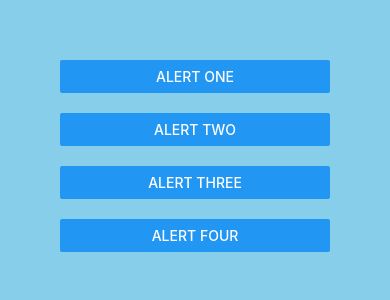
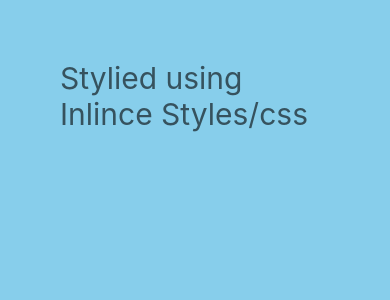
Before and after one commit to muazimmaqbool/React-Native-Tutorials, a React Native app: screen / in a window 390 px wide. Shown: the top 300 px of the page. Built offline with nearby package versions, Linux system fonts and the light colour scheme.

Commit message:
custom component

```diff
--- a/App.js
+++ b/App.js
@@ -79,12 +79,12 @@ const App = () => {
       {/* <G_Modal/> */}
       {/* <H_Statusbar/> */}
       {/* <I_ActivityIndicator/> */}
-      <J_Alert/>
+      {/* <J_Alert/> */}
 
       {/* Custom Components :*/}
       {/* <Greet name="Muazim Maqbool" enroll="6655"/>
-          <Greet name="Basit Mushtaq" enroll={"6593"}/>  */}
-      {/* <B_Styling /> */}
+      <Greet name="Basit Mushtaq" enroll={"6593"}/>  */}
+      <B_Styling />
       {/* <C_StyleSheet/> */}
       {/* <Cc_styleSheet2/> */}
       {/* <D_MultipleStyles/> */}
--- a/Components/A_Greet.js
+++ b/Components/A_Greet.js
@@ -12,12 +12,12 @@ const Greet = ({ name ,enroll}) => {
 export default Greet;
 
 /*
-Lets first understand what is a custom component
+Lets first understand what is a custom component:
   -> Components are independent and reusable bits of code.
   We’ve already used some of them in react native for example TextInput,
   TouchableOpacity, Flatlist, etc. Now for example when we use TouchableOpacity most of
   the time we make changes, like its style, height, width, etc. After making changes in
-   TouchableOpacity now it has become a ‘custom component’
+  TouchableOpacity now it has become a ‘custom component’
 
    call it like this in View after importing it :
     <Greet name="Muazim Maqbool" enroll="6655"/>
```
